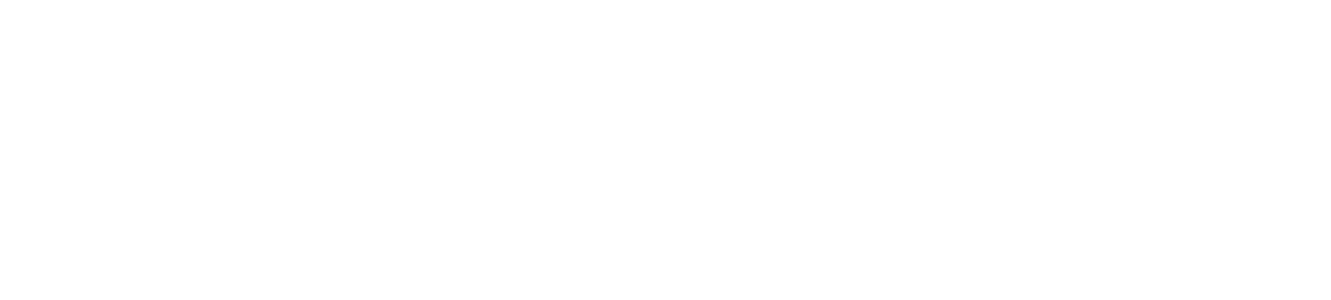
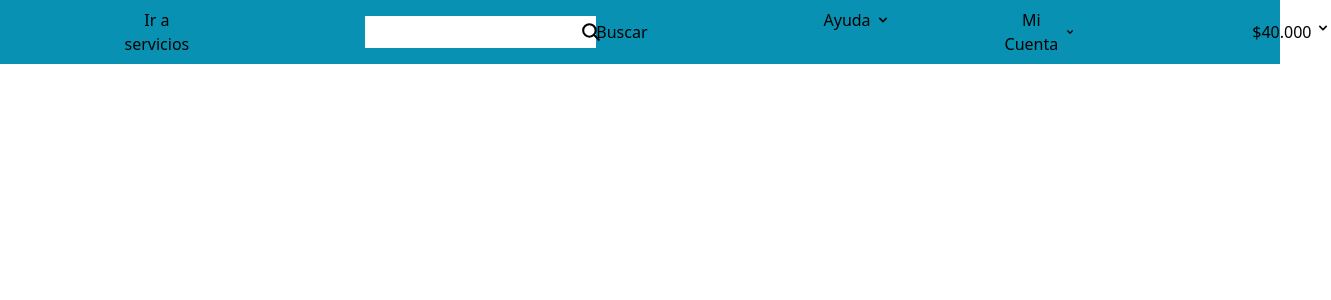
Before and after one commit to PetFriendlyUniverse/Henry-Pf, a React (Vite) app in the folder client/: page /profile in a window 1280 px wide. Before the commit this address had no page. Shown: the top 300 px of the page, 1331 px wide, since content can reach past the window. Built offline with nearby package versions, Linux system fonts and the light colour scheme.

Commit message:
ruta renderizado de la navBar fuera de la landing

```diff
--- a/client/src/App.jsx
+++ b/client/src/App.jsx
@@ -1,4 +1,4 @@
-import { Routes, Route } from "react-router-dom";
+import { Routes, Route, useLocation } from "react-router-dom";
 import Shop from "./pages/ecommerce/Shop/Shop";
 import Landing from "./pages/Landing/Landing";
 import ProductDetail from "./pages/ecommerce/ProductDetail/ProductDetail";
@@ -9,8 +9,10 @@ import "./App.css";
 import NavBar from "./components/NavBar/NavBar";
 
 function App() {
+  const { pathname } = useLocation();
   return (
     <div className="App">
+      {pathname !== "/" && <NavBar />}
       <Routes>
         <Route path="/" element={<Landing />} />
         <Route path="/shop" element={<Shop />} />
```
